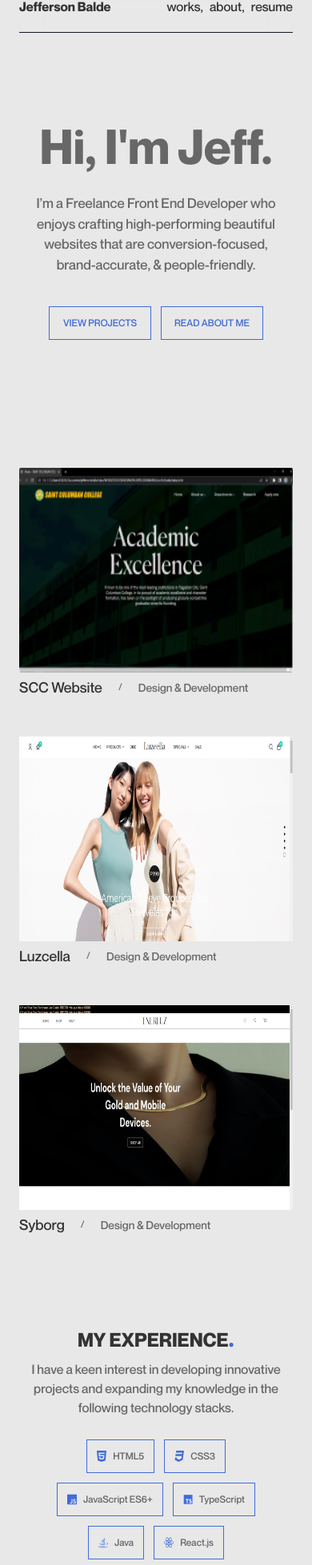
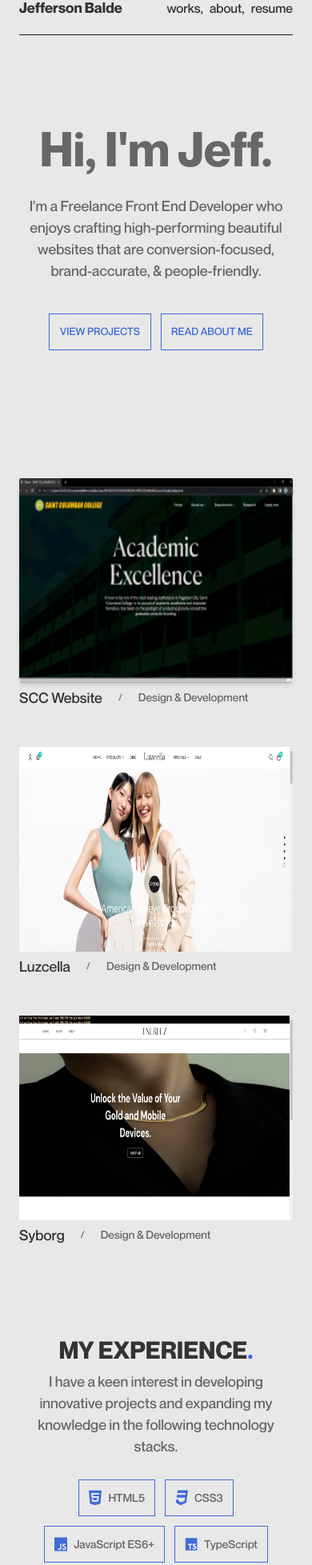
Before and after one commit to jeffersonbalde/jeffersonbalde.me, a Next.js app: page / in a window 390 px wide. Shown: the part 40-1997 px from the top of the page at 80% size. Built offline with nearby package versions, Linux system fonts and the light colour scheme.

Commit message:
fixing font size

```diff
--- a/components/Header.tsx
+++ b/components/Header.tsx
@@ -16,7 +16,7 @@ function Header({}: Props) {
         transition={{duration: 0.5}}
       >
         <Link href="/">
-          <h1 className='text-base text-black font-bold'>Jefferson Balde <span className='ml-5 uppercase hidden md:inline font-bold'>Software Engineer &nbsp; / &nbsp; Front End Developer</span> </h1>
+          <h1 className='text-[18px] text-black font-bold'>Jefferson Balde <span className='ml-5 uppercase hidden md:inline font-bold'>Software Engineer &nbsp; / &nbsp; Front End Developer</span> </h1>
         </Link>
       </motion.div>
       <nav className=''>
@@ -77,7 +77,7 @@ function Header({}: Props) {
               group-hover:translate-x-3 transition-all ease-in-out duration-300'></span>
             </div>
           </motion.div> */}
-          <div className='flex flex-row text-black text-base gap-2'>
+          <div className='flex flex-row text-black text-[16px] gap-2'>
             <p>works, </p>
             <p>about, </p>
             <p>resume</p>
--- a/components/Hero.tsx
+++ b/components/Hero.tsx
@@ -5,13 +5,13 @@ function Hero() {
   return (
     <div className='mt-28 flex flex-col justify-center items-center text-center'>
         <h1 className='text-grey font-bold text-6xl sm:text-7xl lg:text-8xl'>Hi, I&apos;m Jeff.</h1>
-        <h2 className='mt-7 text-[17px] text-grey w-80 sm:text-lg sm:w-[490px] md:text-xl md:w-[570px] lg:w-[710px]'>I’m a Freelance <span className='text-grey'>Front End Developer</span> who enjoys crafting high-performing
+        <h2 className='mt-7 text-[18px] text-grey w-80 sm:text-xl sm:w-[490px] md:text-2xl md:w-[570px] lg:w-[710px]'>I’m a Freelance <span className='text-grey'>Front End Developer</span> who enjoys crafting high-performing
             beautiful websites that are conversion-focused, brand-accurate,
             & people-friendly.
         </h2>
         <div className='mt-10 text-blue uppercase flex flex-row gap-3'>
-            <Link href="/about" className='border border-blue w-32 text-xs p-3 md:text-sm md:w-36'>View Projects</Link>
-            <Link href="/about"className='border border-blue w-32 text-xs p-3 md:text-sm md:w-36'>Read About me</Link>
+            <Link href="/about" className='border border-blue w-32 text-[13px] p-3 md:text-sm md:w-36'>View Projects</Link>
+            <Link href="/about"className='border border-blue w-32 text-[13px] p-3 md:text-sm md:w-36'>Read About me</Link>
         </div>
     </div>
   )
--- a/components/Projects.tsx
+++ b/components/Projects.tsx
@@ -11,11 +11,26 @@ function Projects() {
     <div className='mt-40 flex flex-col justify-center items-center'>
         <div className='' >
             <div className=''>
-                <Image
-                    src={project1}
-                    alt="scc website"
-                    className='h-64 w-[470px] bg-center sm:w-[623px] sm:h-[330px] md:w-[730px] md:h-[360px] lg:w-[850px] lg:h-[410px]'
-                />
+                <div className='relative group hover:bg-[#FFFFFF] hover:shadow-slate-200 shadow-md'>
+                    <Image
+                        src={project1}
+                        alt="scc website"
+                        className='group-hover:opacity-[0.02] h-64 w-[470px] bg-center sm:w-[623px] sm:h-[330px] md:w-[730px] md:h-[360px] lg:w-[850px] lg:h-[410px]'
+                    />
+                    <div className='absolute top-1/2 left-1/2 transform -translate-x-1/2 -translate-y-1/2 hidden group-hover:block w-[290px] sm:w-[500px] md:w-[610px] lg:w-[700px]'>
+                        <div>
+                            <p className='text-[17px] sm:text-lg md:text-xl xl:text-2xl leading-relaxed'>
+                                <span className='text-grey font-bold'>A school website for Saint Columban College </span>
+                                <span className='text-grey'>who enjoys crafting high-performing beautiful websites
+                                that are conversion-focused, brand-accurate, & people-friendly.</span>
+                            </p>
+                        </div>
+                        <div className='mt-4 text-grey text-[17px] sm:text-lg md:text-xl'>
+                            <a href="#" className='mr-4 '>Live</a>
+                            <a href="#">Github</a>
+                        </div>
+                    </div>
+                </div>
                 <div className='mt-1 flex flex-row items-center'>
                     <h2 className='text-lg mr-5 text-black md:text-xl'>SCC Website</h2>
                     <h6 className='text-grey mr-5 text-[12px] md:text-[15px]'>/</h6>
--- a/components/Skills.tsx
+++ b/components/Skills.tsx
@@ -19,8 +19,8 @@ function Skills() {
   return (
     <div className='mt-28 flex flex-col items-center justify-center text-center'>
         <div>
-            <h1 className='text-black uppercase text-2xl font-bold sm:text-3xl lg:text-4xl'>My Experience<span className='text-blue text-[31px]'>.</span></h1>
-            <h2 className='text-grey text-base mt-2 sm:w-[500px] sm:text-lg lg:text-xl lg:w-[600px]'>I have a keen interest in developing innovative projects and expanding
+            <h1 className='text-black uppercase text-3xl font-bold sm:text-4xl lg:text-5xl'>My Experience<span className='text-blue text-[31px]'>.</span></h1>
+            <h2 className='text-grey text-[18px] mt-2 sm:w-[500px] sm:text-xl md:text-2xl lg:w-[600px]'>I have a keen interest in developing innovative projects and expanding
             my knowledge in the following technology stacks.</h2>
         </div>
         <div className='mt-7 flex flex-row items-center gap-3 flex-wrap w-72 justify-center sm:w-96 lg:w-[500px]'>
@@ -28,121 +28,121 @@ function Skills() {
                 <Image
                     src={html}
                     alt='HTML5'
-                    className='h-4 w-3 sm:w-5'
+                    className='h-5 w-4 sm:w-5'
                 />
-                <h6 className='uppercase text-grey text-xs ml-2 sm:text-sm'>html5</h6>
+                <h6 className='uppercase text-grey ml-2 text-sm'>html5</h6>
             </div>
             <div className='flex flex-row border border-blue py-3 px-3'>
                 <Image
                     src={css}
                     alt='CSS3'
-                    className='h-4 w-3 sm:w-5'
+                    className='h-5 w-4 sm:w-5'
                 />
-                <h6 className='uppercase text-grey text-xs ml-2 sm:text-sm'>css3</h6>
+                <h6 className='uppercase text-grey ml-2 text-sm'>css3</h6>
             </div>
             <div className='flex flex-row border border-blue py-3 px-3'>
                 <Image
                     src={javascript}
                     alt='JavaScript ES6+'
-                    className='h-4 w-3 sm:w-5'
+                    className='h-5 w-4 sm:w-5'
                 />
-                <h6 className='text-grey text-xs ml-2 sm:text-sm'>JavaScript ES6+</h6>
+                <h6 className='text-grey ml-2 text-sm'>JavaScript ES6+</h6>
             </div>
             <div className='flex flex-row border border-blue py-3 px-3'>
                 <Image
                     src={typescript}
                     alt='TypeScript'
-                    className='h-4 w-3 sm:w-5'
+                    className='h-5 w-4 sm:w-5'
                 />
-                <h6 className='text-grey text-xs ml-2 sm:text-sm'>TypeScript</h6>
+                <h6 className='text-grey ml-2 text-sm'>TypeScript</h6>
             </div>
             <div className='flex flex-row border border-blue py-3 px-3'>
                 <Image
                     src={java}
                     alt='Java'
-                    className='h-4 w-3 sm:w-5'
+                    className='h-5 w-4 sm:w-5'
                 />
-                <h6 className='text-grey text-xs ml-2 sm:text-sm'>Java</h6>
+                <h6 className='text-grey ml-2 text-sm'>Java</h6>
             </div>
             <div className='flex flex-row border border-blue py-3 px-3'>
                 <Image
                     src={reactjs}
                     alt='React.js'
-                    className='h-4 w-3 sm:w-5'
+                    className='h-5 w-4 sm:w-5'
                 />
-                <h6 className='text-grey text-xs ml-2 sm:text-sm'>React.js</h6>
+                <h6 className='text-grey ml-2 text-sm'>React.js</h6>
             </div>
             <div className='flex flex-row border border-blue py-3 px-3'>
                 <Image
                     src={tailwind}
                     alt='Tailwind CSS'
-                    className='h-4 w-3 sm:w-5'
+                    className='h-5 w-4 sm:w-5'
                 />
-                <h6 className='text-grey text-xs ml-2 sm:text-sm'>Tailwind CSS</h6>
+                <h6 className='text-grey ml-2 text-sm'>Tailwind CSS</h6>
             </div>
             <div className='flex flex-row border border-blue py-3 px-3'>
                 <Image
                     src={nodejs}
                     alt='Node.js'
-                    className='h-4 w-3 sm:w-5'
+                    className='h-5 w-4 sm:w-5'
                 />
-                <h6 className='text-grey text-xs ml-2 sm:text-sm'>Node.js</h6>
+                <h6 className='text-grey ml-2 text-sm'>Node.js</h6>
             </div>
             <div className='flex flex-row border border-blue py-3 px-3'>
                 <Image
                     src={mongodb}
                     alt='MongoDB'
-                    className='h-4 w-3 sm:w-5'
+                    className='h-5 w-4 sm:w-5'
                 />
-                <h6 className='text-grey text-xs ml-2 sm:text-sm'>MongoDB</h6>
+                <h6 className='text-grey ml-2 text-sm'>MongoDB</h6>
             </div>
             <div className='flex flex-row border border-blue py-3 px-3'>
                 <Image
                     src={mysql}
                     alt='mySQL'
-                    className='h-4 w-3 sm:w-5'
+                    className='h-5 w-4 sm:w-5'
                 />
-                <h6 className='text-grey text-xs ml-2 sm:text-sm'>MySQL</h6>
+                <h6 className='text-grey ml-2 text-sm'>MySQL</h6>
             </div>
             <div className='flex flex-row border border-blue py-3 px-3'>
                 <Image
                     src={postgre}
                     alt='PostgreSQL'
-                    className='h-4 w-3 sm:w-5'
+                    className='h-5 w-4 sm:w-5'
                 />
-                <h6 className='text-grey text-xs ml-2 sm:text-sm'>PostgreSQL</h6>
+                <h6 className='text-grey ml-2 text-sm'>PostgreSQL</h6>
             </div>
             <div className='flex flex-row border border-blue py-3 px-3'>
                 <Image
                     src={nextjs}
                     alt='Next.js'
-                    className='h-4 w-3 sm:w-5'
+                    className='h-5 w-4 sm:w-5'
                 />
-                <h6 className='text-grey text-xs ml-2 sm:text-sm'>Next.js</h6>
+                <h6 className='text-grey ml-2 text-sm'>Next.js</h6>
             </div>
             <div className='flex flex-row border border-blue py-3 px-3'>
                 <Image
                     src={git}
                     alt='Git'
-                    className='h-4 w-3 sm:w-5'
+                    className='h-5 w-4 sm:w-5'
                 />
-                <h6 className='text-grey text-xs ml-2 sm:text-sm'>Git</h6>
+                <h6 className='text-grey ml-2 text-sm'>Git</h6>
             </div>
             <div className='flex flex-row border border-blue py-3 px-3'>
                 <Image
                     src={github}
                     alt='Github'
-                    className='h-4 w-3 sm:w-5'
+                    className='h-5 w-4 sm:w-5'
                 />
-                <h6 className='text-grey text-xs ml-2 sm:text-sm'>Github</h6>
+                <h6 className='text-grey ml-2 text-sm'>Github</h6>
             </div>
             <div className='flex flex-row border border-blue py-3 px-3'>
                 <Image
                     src={figma}
                     alt='Figma'
-                    className='h-4 w-3 sm:w-5'
+                    className='h-5 w-4 sm:w-5'
                 />
-                <h6 className='text-grey text-xs ml-2 sm:text-sm'>Figma</h6>
+                <h6 className='text-grey ml-2 text-sm'>Figma</h6>
             </div>
         </div>
     </div>
```
